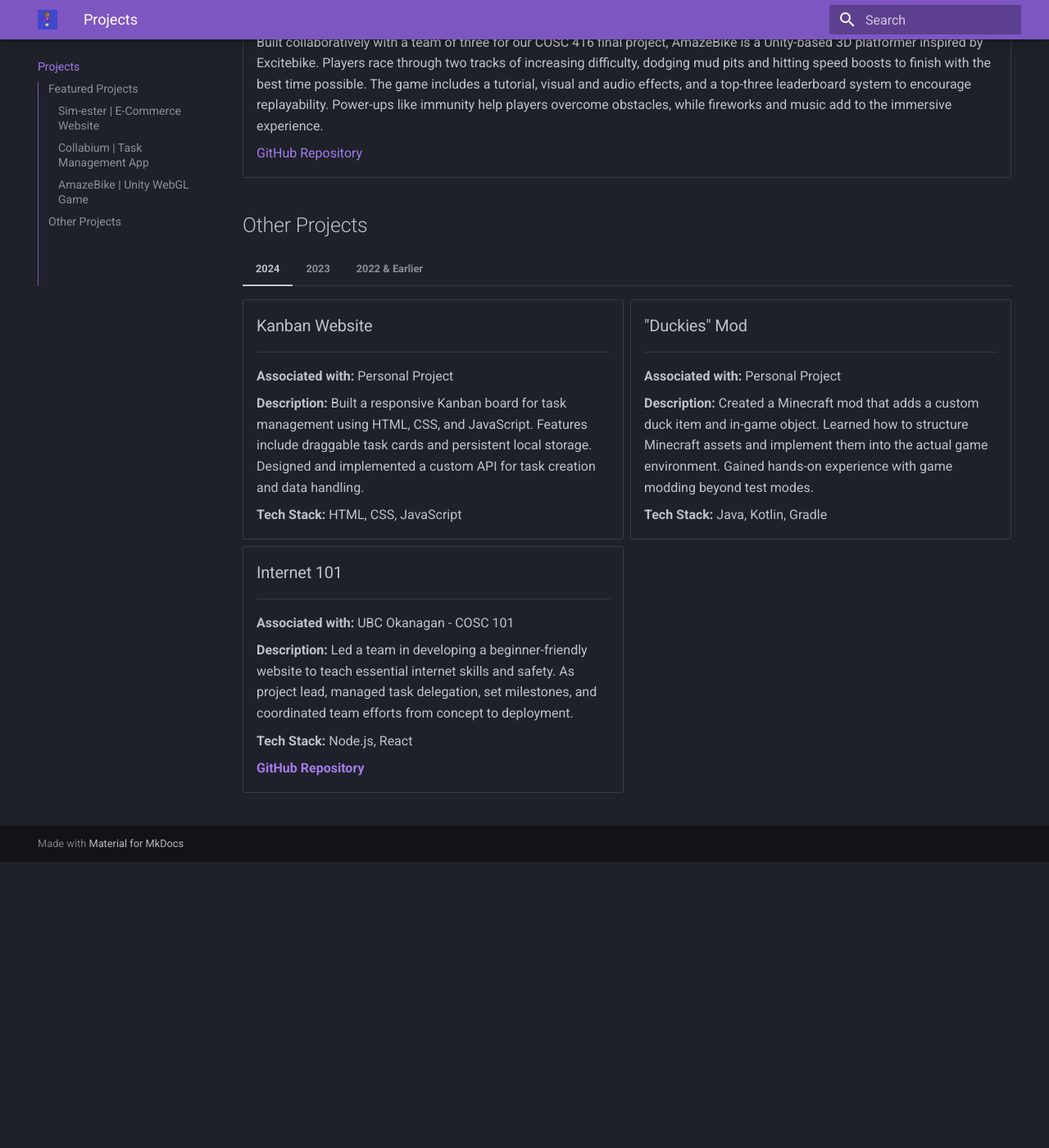
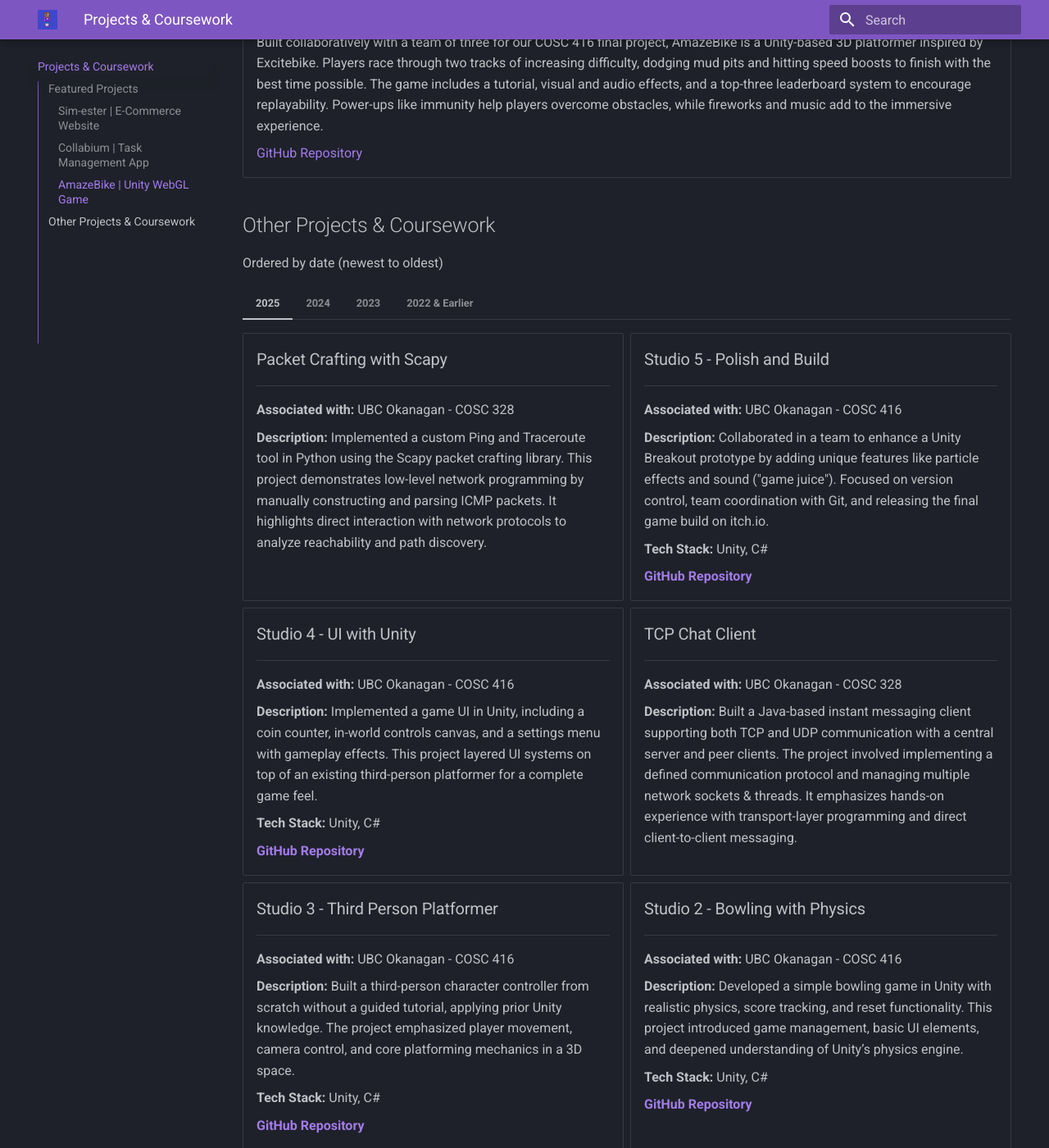
Before and after one commit to LZBTH16/portfolio, an MkDocs documentation site: the page built from docs/projects.md, in a window 1280 px wide and 1400 px high, scrolled down 981 px. Shown: the whole window at 82% size. Built offline with MkDocs 1.6.1 and Material for MkDocs 9.7.7, drawn with Linux system fonts in a browser that asks for light colours; before the commit the page ends 2032 px from its top, so only the background shows below that; some of the changed text lies outside the part shown.

Commit message:
Add coursework projects

```diff
--- a/docs/projects.md
+++ b/docs/projects.md
@@ -1,4 +1,4 @@
-# Projects
+# Projects & Coursework
 
 ## Featured Projects
 
@@ -40,7 +40,91 @@
 
 </div>
 
-## Other Projects
+## Other Projects & Coursework
+
+Ordered by date (newest to oldest)
+
+=== "2025"
+    <div class="grid cards" markdown>
+
+    - ### Packet Crafting with Scapy {data-toc-label=""}
+        ---
+        **Associated with:** UBC Okanagan - COSC 328
+
+        **Description:**
+        Implemented a custom Ping and Traceroute tool in Python using the Scapy packet crafting library. This project demonstrates low-level network programming by manually constructing and parsing ICMP packets. It highlights direct interaction with network protocols to analyze reachability and path discovery.
+
+    - ### Studio 5 - Polish and Build {data-toc-label=""}
+        ---
+        **Associated with:** UBC Okanagan - COSC 416
+
+        **Description:**
+        Collaborated in a team to enhance a Unity Breakout prototype by adding unique features like particle effects and sound ("game juice"). Focused on version control, team coordination with Git, and releasing the final game build on itch.io.
+
+        **Tech Stack:** Unity, C#
+
+        **[GitHub Repository](https://github.com/LZBTH16/Studio5_PolishAndBuild)**
+
+    - ### Studio 4 - UI with Unity {data-toc-label=""}
+        ---
+        **Associated with:** UBC Okanagan - COSC 416
+
+        **Description:**
+        Implemented a game UI in Unity, including a coin counter, in-world controls canvas, and a settings menu with gameplay effects. This project layered UI systems on top of an existing third-person platformer for a complete game feel.
+
+        **Tech Stack:** Unity, C#
+
+        **[GitHub Repository](https://github.com/LZBTH16/UIwithUnity)**
+
+    - ### TCP Chat Client {data-toc-label=""}
+        ---
+        **Associated with:** UBC Okanagan - COSC 328
+
+        **Description:**
+        Built a Java-based instant messaging client supporting both TCP and UDP communication with a central server and peer clients. The project involved implementing a defined communication protocol and managing multiple network sockets & threads. It emphasizes hands-on experience with transport-layer programming and direct client-to-client messaging.
+
+
+    - ### Studio 3 - Third Person Platformer {data-toc-label=""}
+        ---
+        **Associated with:** UBC Okanagan - COSC 416
+
+        **Description:**
+        Built a third-person character controller from scratch without a guided tutorial, applying prior Unity knowledge. The project emphasized player movement, camera control, and core platforming mechanics in a 3D space.
+
+        **Tech Stack:** Unity, C#
+
+        **[GitHub Repository](https://github.com/LZBTH16/ThirdPersonPlatformer)**
+
+    - ### Studio 2 - Bowling with Physics {data-toc-label=""}
+        ---
+        **Associated with:** UBC Okanagan - COSC 416
+
+        **Description:**
+        Developed a simple bowling game in Unity with realistic physics, score tracking, and reset functionality. This project introduced game management, basic UI elements, and deepened understanding of Unity’s physics engine.
+
+        **Tech Stack:** Unity, C#
+
+        **[GitHub Repository](https://github.com/LZBTH16/BowlingWithPhysics)**
+
+    - ### Web Server {data-toc-label=""}
+        ---
+        **Associated with:** UBC Okanagan - COSC 328
+
+        **Description:**
+        Developed a basic HTTP web server in Python 3 to handle and respond to raw HTTP requests. Used tools like Telnet, Wireshark, and web browsers to test and inspect traffic. This assignment focused on Layer 5 protocol handling and understanding how web servers process client requests.
+
+    - ### Studio 1 - Roll A Ball {data-toc-label=""}
+        ---
+        **Associated with:** UBC Okanagan - COSC 416
+
+        **Description:**
+        Created a physics-based Unity game where the player controls a ball to collect items in a 3D environment. Focused on learning Unity's interface, scripting basics, and version control. Includes a custom gameplay enhancement as a bonus feature.
+
+        **Tech Stack:** Unity, C#
+
+        **[GitHub Repository](https://github.com/LZBTH16/RollABall)**
+
+    </div>
 
 === "2024"
     <div class="grid cards" markdown>
@@ -60,8 +144,6 @@
 
         **Description:**
         Created a Minecraft mod that adds a custom duck item and in-game object. Learned how to structure Minecraft assets and implement them into the actual game environment. Gained hands-on experience with game modding beyond test modes.
-
-        **Tech Stack:** Java, Kotlin, Gradle
 
     - ### Internet 101 {data-toc-label=""}
         ---
--- a/mkdocs.yml
+++ b/mkdocs.yml
@@ -18,7 +18,7 @@ theme:
 nav:
   - Home: index.md
   - About: about.md
-  - Projects: projects.md
+  - Projects & Coursework: projects.md
 
 markdown_extensions:
   - admonition
@@ -32,6 +32,3 @@ markdown_extensions:
   - pymdownx.emoji:
       emoji_index: !!python/name:material.extensions.emoji.twemoji
       emoji_generator: !!python/name:material.extensions.emoji.to_svg
-
-extra_css:
-  - stylesheets/extra.css
```
Also changed, not shown: other parts of docs/projects.md (+0 -6 lines).
